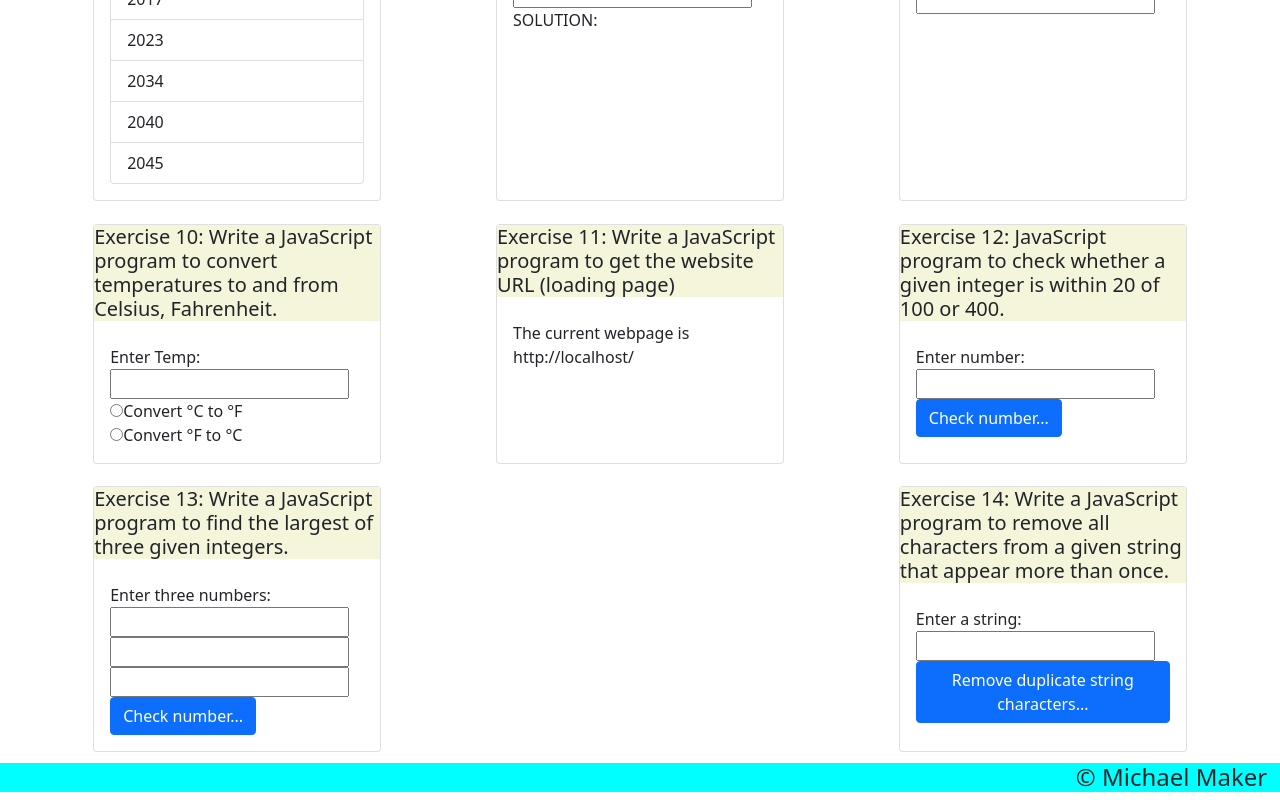
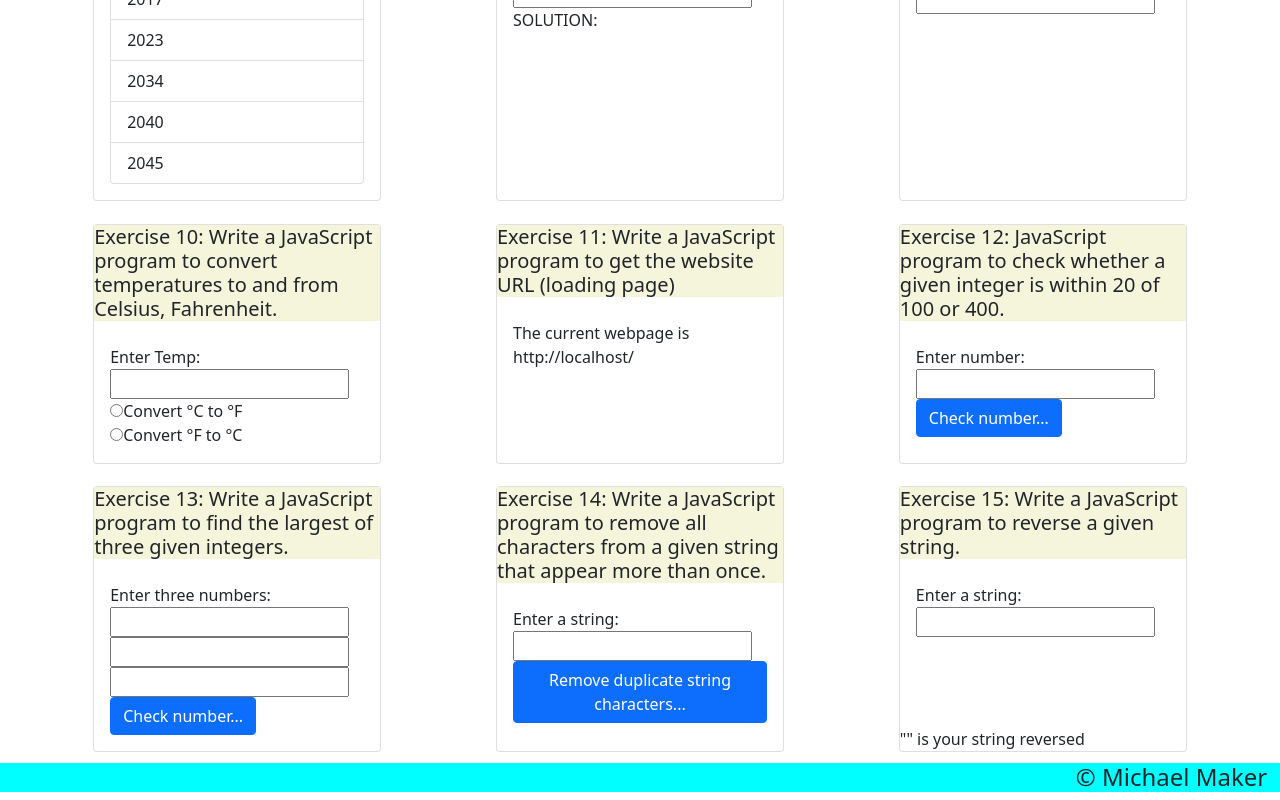
Before and after one commit to guerillaxgardener/w3resource_js_exercises, a React (Create React App) app: page / in a window 1280 px wide. Shown: the part 934-1734 px from the top of the page. Built offline with nearby package versions, Linux system fonts and the light colour scheme.

Commit message:
Ad Ex15 to Main.js

```diff
--- a/src/Main.js
+++ b/src/Main.js
@@ -14,6 +14,8 @@ import Ex11 from "./exercises/Ex11";
 import Ex12 from "./exercises/Ex12";
 import Ex13 from "./exercises/Ex13";
 import Ex14 from "./exercises/Ex14";
+import Ex15 from "./exercises/Ex15";
+
 import "../src/Main.css";
 
 
@@ -35,6 +37,7 @@ const Main = (props) => {
       <Ex12 />
       <Ex13 />
       <Ex14 />
+      <Ex15 />
     </Container >
   )
 }
```
